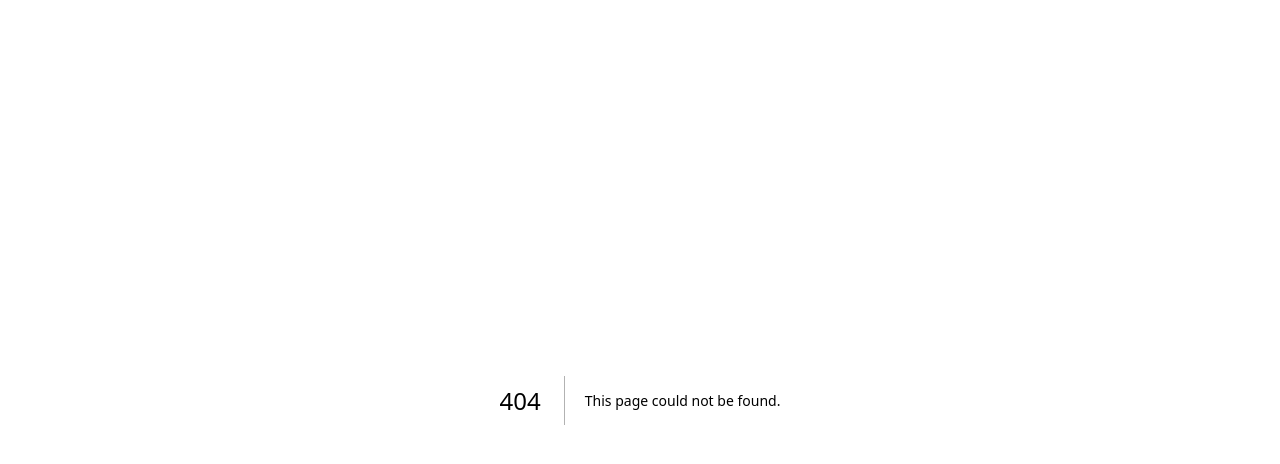
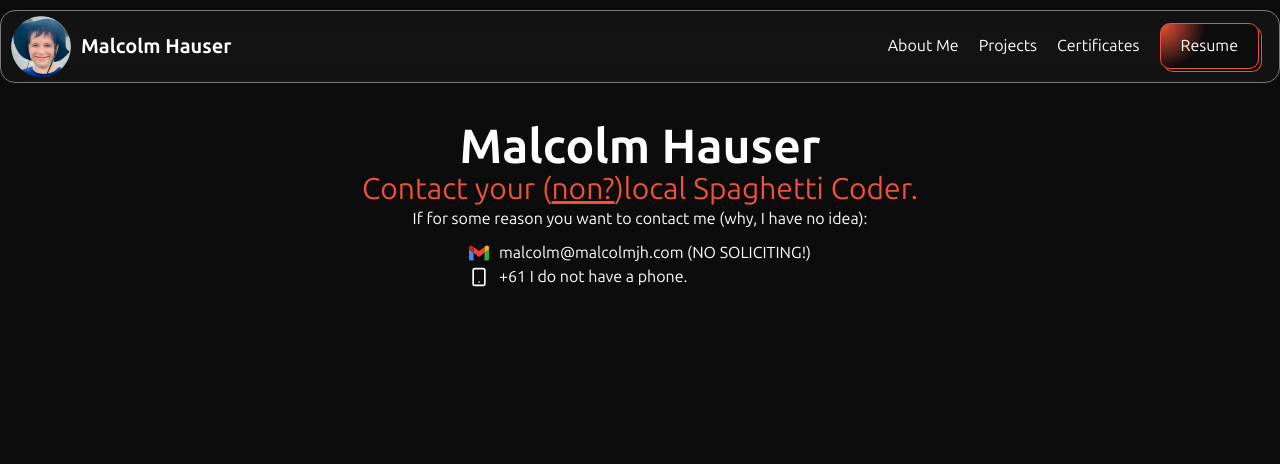
Before and after one commit to Mooshay105/Personal-Site, a Next.js app: page /contactMe in a window 1280 px wide. Before the commit this address had no page. Shown: the top 464 px of the page. Built offline with nearby package versions, Linux system fonts and the light colour scheme.

Commit message:
Add a contact page

```diff
--- /dev/null
+++ b/src/app/contactMe/page.tsx
@@ -0,0 +1,91 @@
+"use client";
+
+import GlobalNavbar from "../components/GlobalNavBar";
+import information from "../../../public/display.json";
+
+function Index() {
+	return (
+		<div>
+			<GlobalNavbar resumeURL={information.resumeURL} />
+			<div className="mt-[50px] flex flex-col items-center text-center">
+				<h1 className="m-[0px] w-full text-5xl font-bold text-white">Malcolm Hauser</h1>
+				<h2 className="m-[0px] w-full text-3xl text-(--primary-color)">
+					Contact your (
+					<span
+						onClick={() => alert("I don't know where you live, I'm not a creep!")}
+						className="underline"
+					>
+						non?
+					</span>
+					)local Spaghetti Coder.
+				</h2>
+				<p>If for some reason you want to contact me (why, I have no idea):</p>
+				<div className="flex flex-col items-start space-2 mt-2.5">
+					<div className="flex items-center">
+						<svg
+							xmlns="http://www.w3.org/2000/svg"
+							viewBox="0 49.4 512 399.42"
+							width="20"
+							aria-hidden="true"
+						>
+							<g fill="none" fillRule="evenodd">
+								<g fillRule="nonzero">
+									<path
+										fill="#4285f4"
+										d="M34.91 448.818h81.454V251L0 163.727V413.91c0 19.287 15.622 34.91 34.91 34.91z"
+									/>
+									<path
+										fill="#34a853"
+										d="M395.636 448.818h81.455c19.287 0 34.909-15.622 34.909-34.909V163.727L395.636 251z"
+									/>
+									<path
+										fill="#fbbc04"
+										d="M395.636 99.727V251L512 163.727v-46.545c0-43.142-49.25-67.782-83.782-41.891z"
+									/>
+								</g>
+								<path
+									fill="#ea4335"
+									d="M116.364 251V99.727L256 204.455 395.636 99.727V251L256 355.727z"
+								/>
+								<path
+									fill="#c5221f"
+									fillRule="nonzero"
+									d="M0 117.182v46.545L116.364 251V99.727L83.782 75.291C49.25 49.4 0 74.04 0 117.18z"
+								/>
+							</g>
+						</svg>
+						<p className="ml-2.5 text-white">malcolm@malcolmjh.com (NO SOLICITING!)</p>
+					</div>
+					<div className="flex items-center">
+						<svg
+							width="20"
+							height="24"
+							viewBox="0 0 24 24"
+							fill="none"
+							xmlns="http://www.w3.org/2000/svg"
+							aria-hidden="true"
+						>
+							<path
+								d="M7 2H17C18.1046 2 19 2.89543 19 4V20C19 21.1046 18.1046 22 17 22H7C5.89543 22 5 21.1046 5 20V4C5 2.89543 5.89543 2 7 2Z"
+								stroke="white"
+								strokeWidth="2"
+								strokeLinecap="round"
+								strokeLinejoin="round"
+							/>
+							<path
+								d="M12 18H12.01"
+								stroke="white"
+								strokeWidth="2"
+								strokeLinecap="round"
+								strokeLinejoin="round"
+							/>
+						</svg>
+						<p className="ml-2.5 text-white">+61 I do not have a phone.</p>
+					</div>
+				</div>
+			</div>
+		</div>
+	);
+}
+
+export default Index;
```
